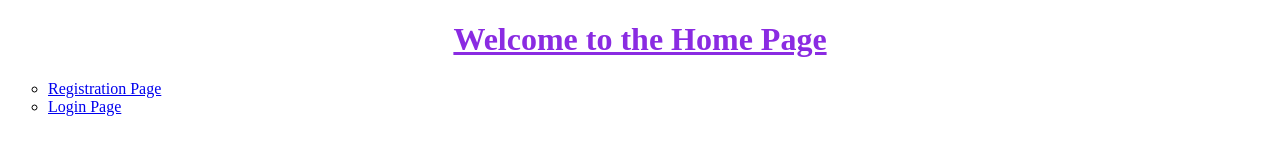
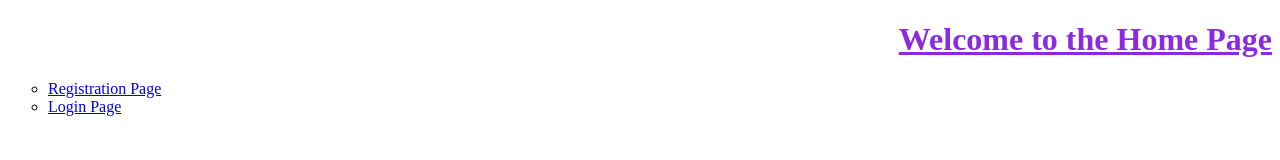
Before and after one commit to joshnavd123-hash/register-form-in-html, a plain HTML site: page index.html in a window 1280 px wide. Drawn offline with Linux system fonts and the light colour scheme.

Commit message:
added index.html

```diff
--- a/index.html
+++ b/index.html
@@ -6,7 +6,7 @@
     <title>Home Page</title>
 </head>
 <body>
-    <h1 style="color: blueviolet; text-align: center;"><u>Welcome to the Home Page</u></h1>
+    <h1 style="color: blueviolet; text-align: right;"><u>Welcome to the Home Page</u></h1>
     <p>
     <ul type="circle">
         <li><a href="./registrationform.html">Registration Page</a></li>
```
